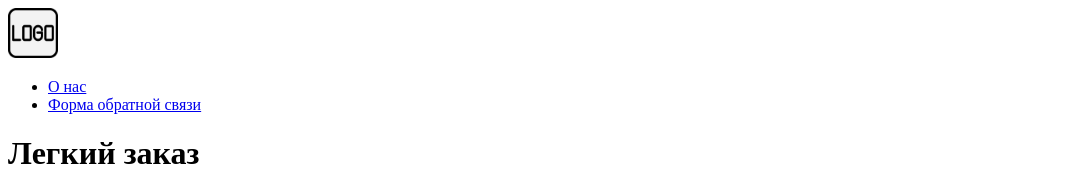
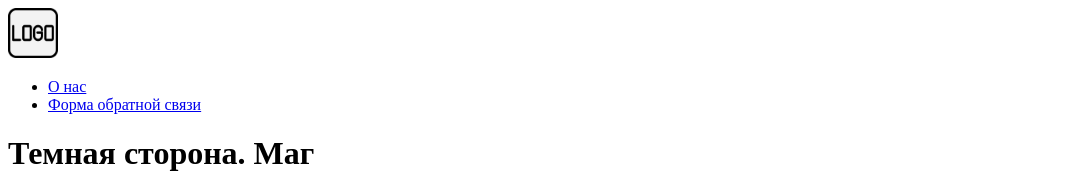
Before and after one commit to BagsBunny4/My_repo, a plain HTML site: page lab1/card2.html in a window 1280 px wide. Shown: the top 191 px of the page, without its empty margins (0-1070 px from the left). Drawn offline with Linux system fonts and the light colour scheme.

Commit message:
fix header

```diff
--- a/lab1/card2.html
+++ b/lab1/card2.html
@@ -20,7 +20,7 @@
         </nav>
     </header>
     <!--Название книги-->
-    <p><h1>Легкий заказ</h1></p>
+    <p><h1>Темная сторона. Маг</h1></p>
     <!--Обложка книги-->
     <img src="https://cv0.litres.ru/pub/c/cover_330/69797203.webp" alt="Описание картинки2" width="300" height="450">
     <!--О книге-->
```
